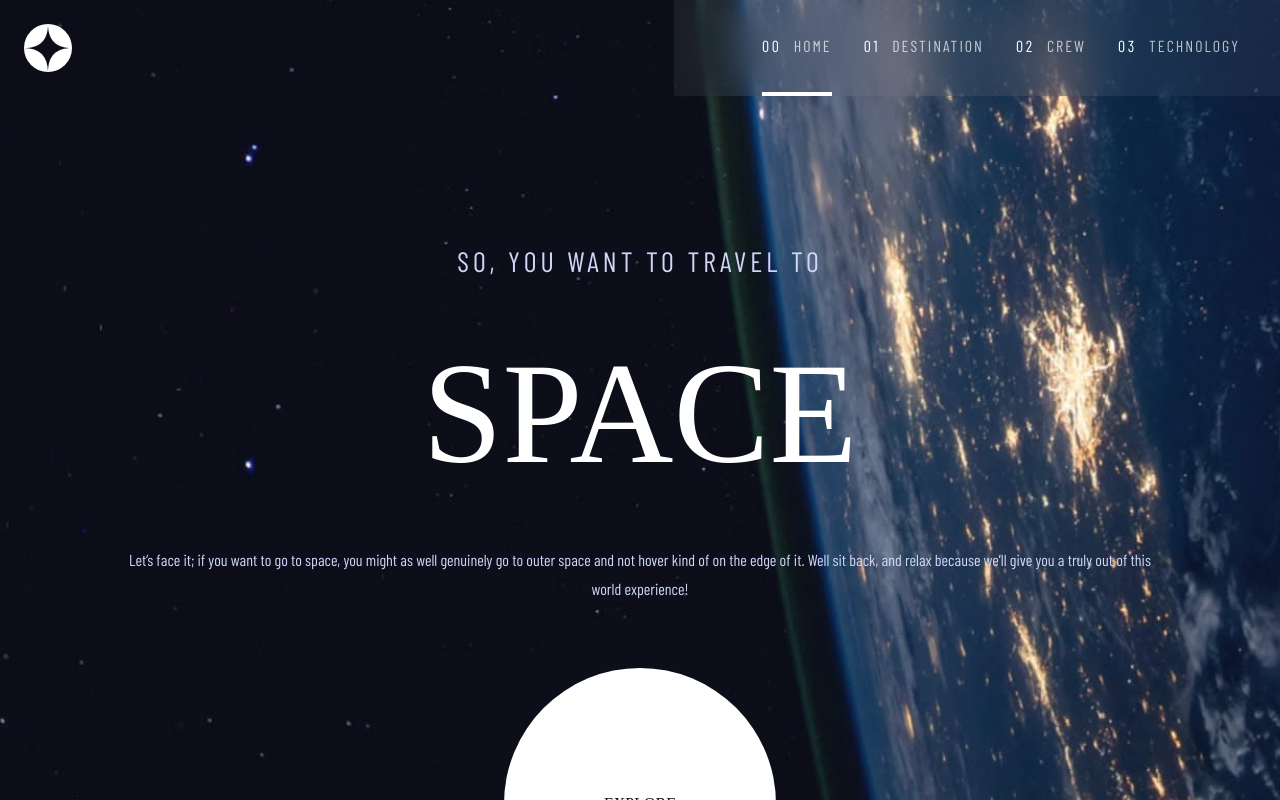
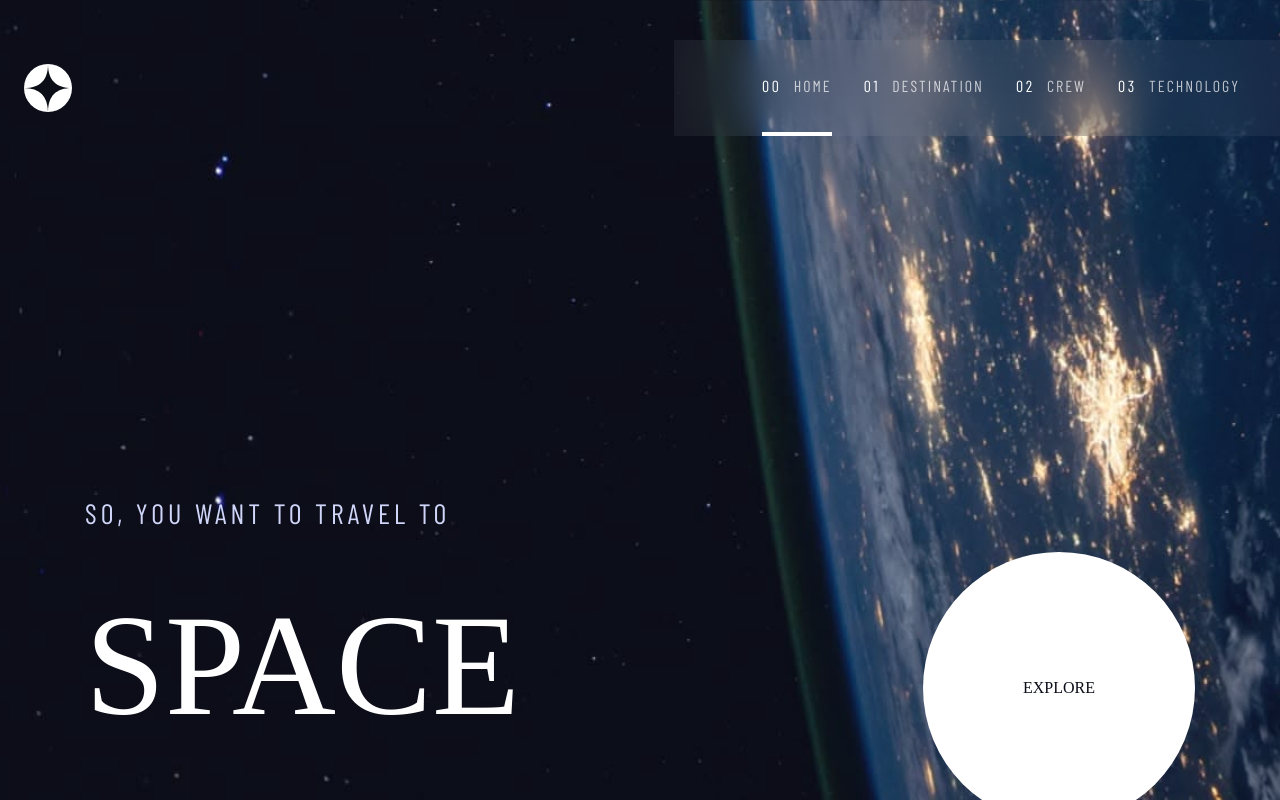
Before and after one commit to rockethelll/space-tourism, an Angular app: page /home in a window 1280 px wide. Shown: the top 800 px of the page. Built offline with nearby package versions, Linux system fonts and the light colour scheme; a web font is replaced by a local one.

Commit message:
Enhance home and navbar responsiveness: adjust layout for larger screens and improve alignment of elements.

```diff
--- a/src/app/home/home.html
+++ b/src/app/home/home.html
@@ -1,7 +1,7 @@
 <div
   class="bg-[url('/images/home/background-home-mobile.jpg')] md:bg-[url('/images/home/background-home-tablet.jpg')] lg:bg-[url('/images/home/background-home-desktop.jpg')] bg-cover bg-center min-h-screen h-full pt-22">
-  <div class="flex flex-col justify-center items-center px-6 pt-6 mt-6 md:px-32 md:pt-32">
-    <div class="flex flex-col justify-center items-center">
+  <div class="flex flex-col justify-center items-center px-6 pt-6 mt-6 lg:flex-row md:px-32 md:pt-32 lg:pt-[380px] lg:mx-auto lg:px-0 lg:justify-between lg:max-w-[1110px] lg:pb-32">
+    <div class="flex flex-col justify-center items-center lg:w-[540px] lg:items-start">
       <p class="font-barlow-condensed uppercase text-blue-300 tracking-[2px] md:tracking-[4px] md:text-[28px]">So, you want to travel
         to
       </p>
@@ -12,7 +12,7 @@
         because we’ll give you a truly out of this world experience!
       </p>
     </div>
-    <div class="flex justify-center items-center mt-30 md:mt-16">
+    <div class="flex justify-center items-center mt-30 md:mt-16 lg:mt-0">
       <a [routerLink]="'/destination'"
         class="bg-white text-blue-900 uppercase w-[144px] h-[144px] md:w-[272px] md:h-[272px] flex items-center justify-center rounded-full transition-shadow hover:ring-white/10 hover:ring-[44px]">Explore</a>
     </div>
--- a/src/app/navbar/navbar-container/navbar-container.html
+++ b/src/app/navbar/navbar-container/navbar-container.html
@@ -1,4 +1,4 @@
-<nav class="fixed top-0 z-10 w-full h-24">
+<nav class="fixed top-0 z-10 w-full h-24 lg:pt-10">
   <app-desktop-navbar class="hidden top-0 w-full text-white md:block"></app-desktop-navbar>
   <app-mobile-navbar class="flex justify-between items-center p-6 w-full md:hidden"></app-mobile-navbar>
 </nav>
```
